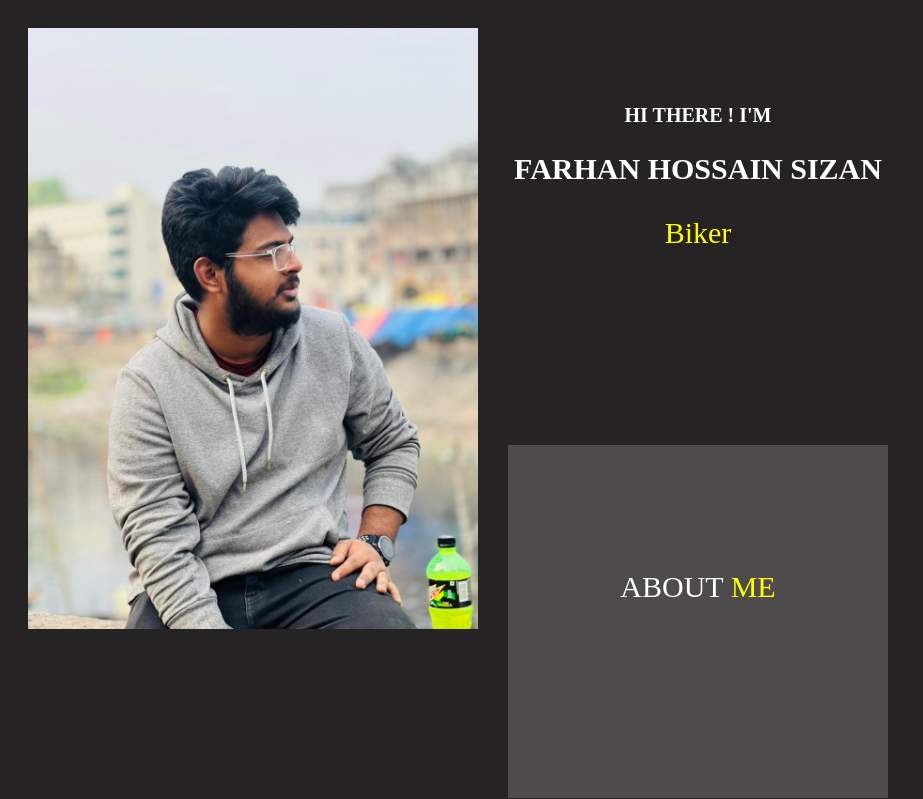
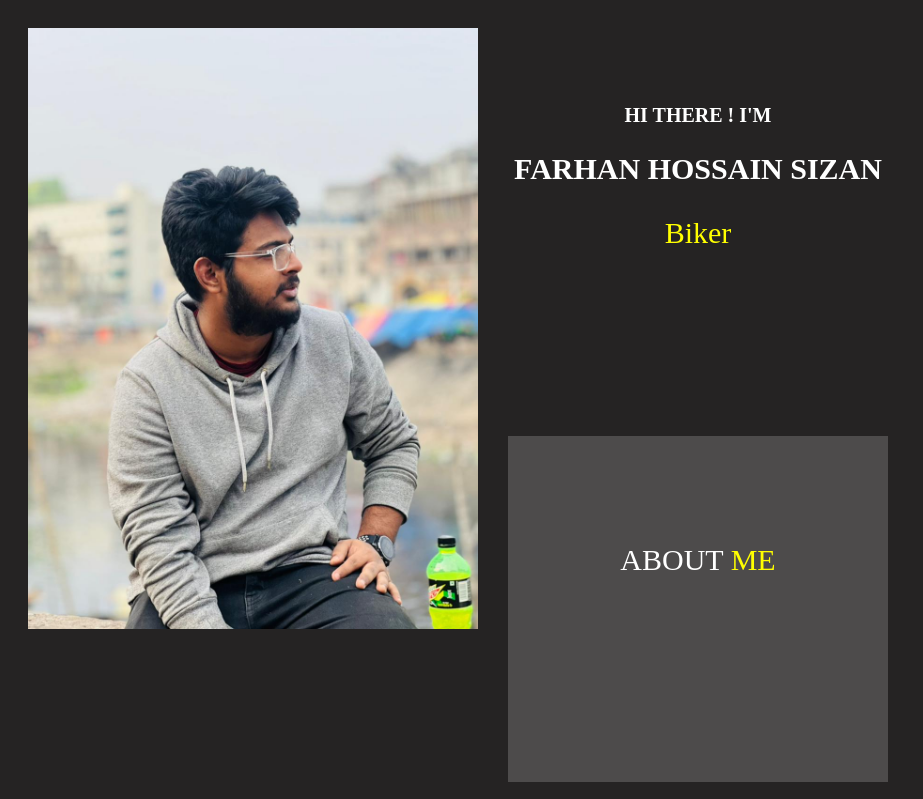
Before and after one commit to Sizzu99/TestRepo, a plain HTML site: page index.html in a window 1280 px wide. Shown: the top 799 px of the page, without its empty margins (0-923 px from the left). Drawn offline with Linux system fonts and the light colour scheme.

Commit message:
about me oke

```diff
--- a/style.css
+++ b/style.css
@@ -68,7 +68,7 @@ body {
 }
 
 .about {
-    margin-top: 33%;
+    margin-top: 28%;
 }
 
 .me {
```
